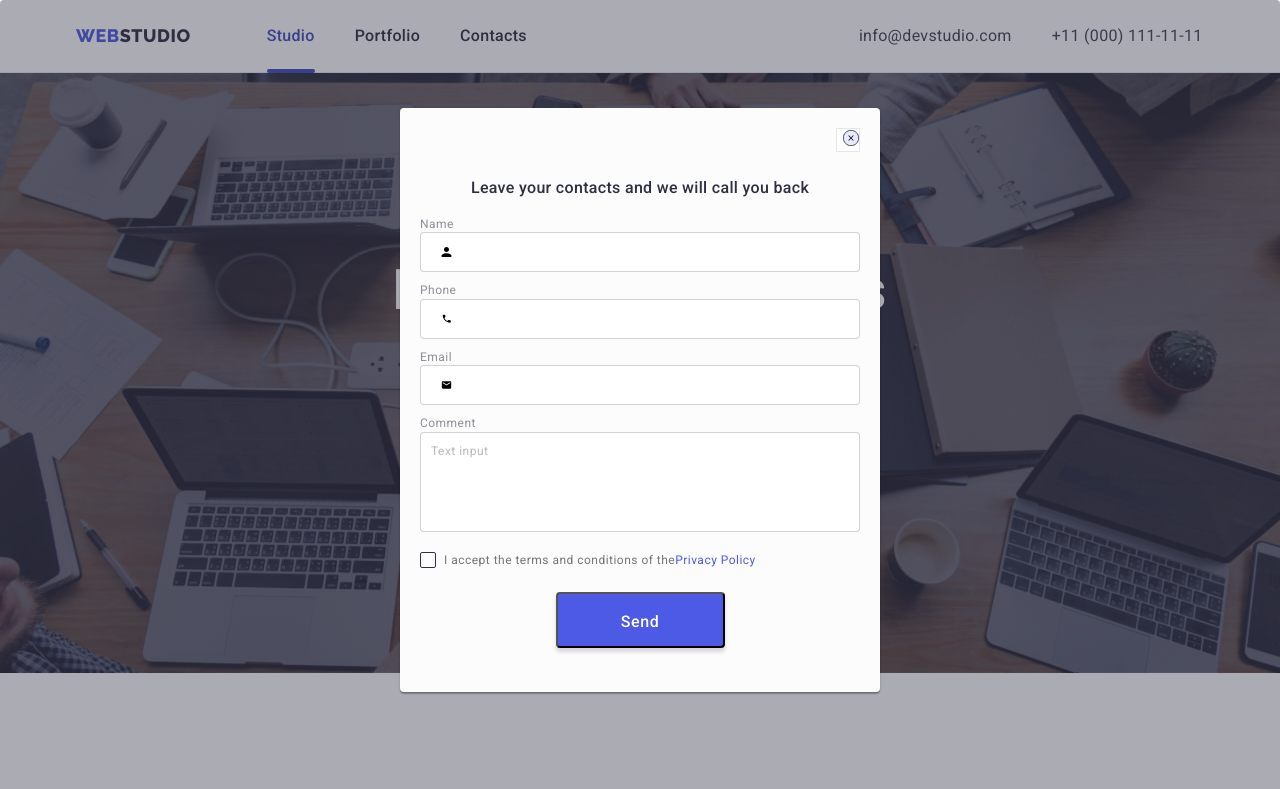
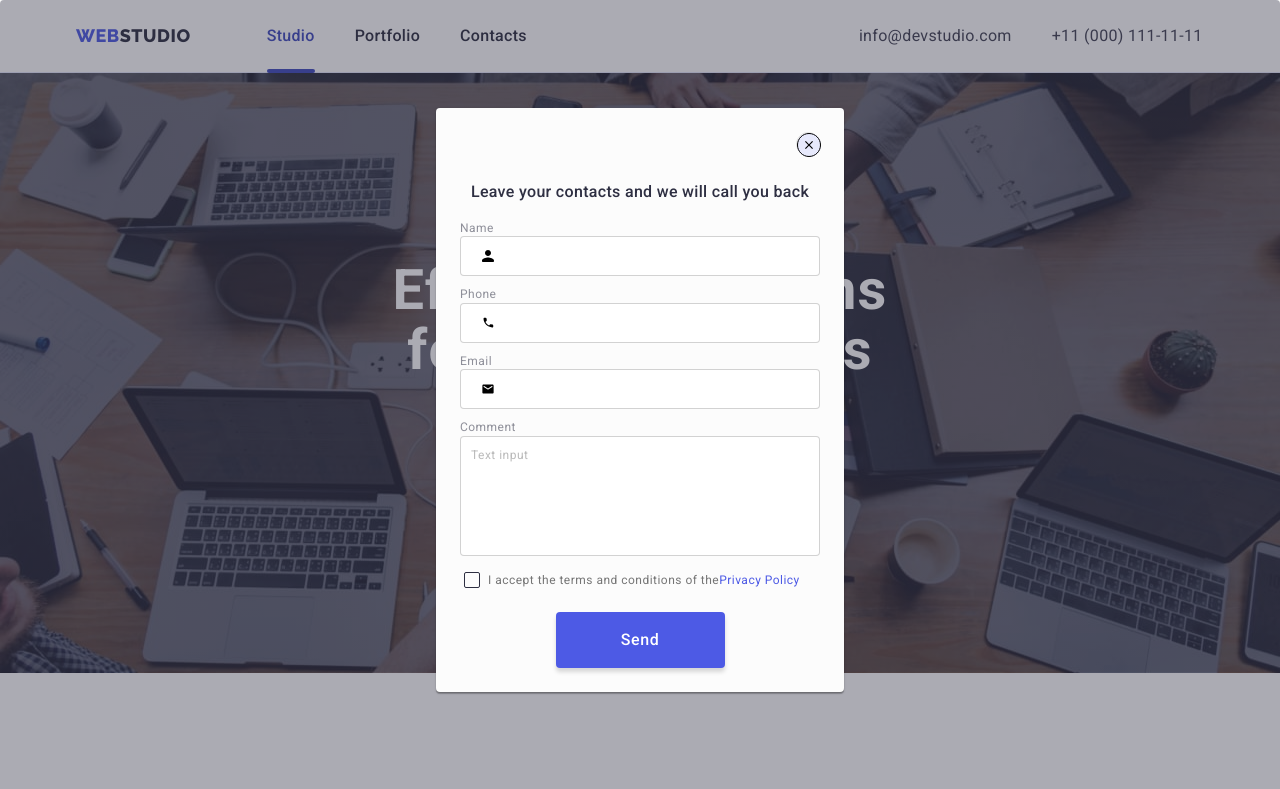
Before and after one commit to YuliiaBo/goit-markup-hw-06, a plain HTML site: page index.html in a window 1280 px wide. Both pictures are taken after a click on the button "Order Service". Shown: the top 789 px of the page. Drawn offline with nearby package versions, Linux system fonts and the light colour scheme.

Commit message:
add new v hw6

```diff
--- a/css/styles.css
+++ b/css/styles.css
@@ -18,7 +18,6 @@
   padding: 0;
   clip: rect(0 0 0 0);
   clip-path: inset(50%);
-  margin: -1px;
 }
 
 body {
@@ -638,7 +637,7 @@ img {
   position: absolute;
   top: 50%;
   left: 50%;
-  width: 480px;
+  width: 408px;
   min-height: 584px;
 
   transform: translate(-50%, -50%);
@@ -646,28 +645,27 @@ img {
   box-shadow: 0px 1px 1px rgba(0, 0, 0, 0.14), 0px 1px 3px rgba(0, 0, 0, 0.12),
     0px 2px 1px rgba(0, 0, 0, 0.2);
   border-radius: 4px;
-  padding: 20px;
+  padding: 72px 24px 24px 24px;
   transition: transform 250ms cubic-bezier(0.4, 0, 0.2, 1);
 }
 .modal-title {
-  font-family: "Roboto";
-  font-style: normal;
   font-weight: 500;
-  font-size: 16px;
-  line-height: 24px;
+  line-height: 1.5;
   text-align: center;
   letter-spacing: 0.02em;
   color: #2e2f42;
   margin-bottom: 14px;
 }
 .modal-close {
+  position: absolute;
+  top: 24px;
+  right: 24px;
+  border-radius: 50%;
+  padding: 0;
+  background: transparent;
+  border: 1px solid rgba(0, 0, 0, 0.1);
   width: 24px;
   height: 24px;
-  display: block;
-  margin-left: auto;
-  background: var(--main-background-colour);
-  border: 1px solid rgba(0, 0, 0, 0.1);
-  margin-bottom: 24px;
 }
 .modal-form {
 }
@@ -737,6 +735,7 @@ img {
   background: #4d5ae5;
   box-shadow: 0px 4px 4px rgba(0, 0, 0, 0.15);
   border-radius: 4px;
+  border: none;
   min-width: 169px;
   height: 56px;
   font-family: "Roboto";
@@ -749,6 +748,7 @@ img {
   color: #ffffff;
 }
 .modal-input-title {
+  margin-bottom: 4px;
   font-family: "Roboto";
   font-style: normal;
   font-weight: 400;
@@ -756,7 +756,6 @@ img {
   line-height: 16px;
   letter-spacing: 0.04em;
   color: #8e8f99;
-  margin-bottom: 4px;
 }
 .modal-field {
   margin-bottom: 8px;
@@ -772,6 +771,10 @@ img {
   left: 19px;
   top: 50%;
   transform: translateY(-50%);
+
+  transition-property: background-color, box-shadow;
+  transition-duration: 250ms;
+  transition-timing-function: cubic-bezier(0.4, 0, 0.2, 1);
 }
 .modal-input-icon-policy {
   position: relative;
@@ -787,8 +790,9 @@ img {
   margin-bottom: 24px;
 }
 .modal-commt {
+  display: block;
   width: 100%;
-  height: 100px;
+  height: 120px;
   border-radius: 4px;
   outline: transparent;
   padding-left: 40px;
@@ -828,6 +832,7 @@ img {
   letter-spacing: 0.04em;
   color: #757575;
   display: flex;
+  margin-left: 4px;
 }
 .modal-policy::before {
   content: "";
@@ -837,6 +842,7 @@ img {
   border-radius: 2px;
   display: block;
   margin-right: 8px;
+
   transition-property: background-color, box-shadow;
   transition-duration: 250ms;
   transition-timing-function: cubic-bezier(0.4, 0, 0.2, 1);
--- a/index.html
+++ b/index.html
@@ -470,7 +470,7 @@
     <div class="backdrop is-hidden" data-modal>
       <div class="modal">
         <button class="modal-close" data-modal-close type="button">
-          <svg width="16" height="16">
+          <svg width="24" height="24">
             <use href="./images/close.svg#icon-close"></use>
           </svg>
         </button>
@@ -480,7 +480,7 @@
           <label for="name" class="modal-input-title">Name</label>
             <div class="input-wrap">
               <input type="text" name="name" id="name" class="modal-input" placeholder=""></input>
-              <svg class="modal-input-icon" width="15" height="15">
+              <svg class="modal-input-icon" width="18" height="18">
               <use href="./images/icons.svg#icon-person"></use>
               </svg>
             </div>
@@ -489,7 +489,7 @@
           <label for="phone" class="modal-input-title">Phone</label>
             <div class="input-wrap">
               <input type="tel" name="phone" id="phone" class="modal-input" placeholder=""></input>
-              <svg class="modal-input-icon" width="15" height="15">
+              <svg class="modal-input-icon" width="18" height="18">
               <use href="./images/icons.svg#icon-phone"></use>
               </svg>
             </div>
@@ -498,7 +498,7 @@
           <label for="email" class="modal-input-title">Email</label>
             <div class="input-wrap">
               <input type="email" name="email" id="email" class="modal-input" placeholder=""></input>
-              <svg class="modal-input-icon" width="15" height="15">
+              <svg class="modal-input-icon" width="18" height="18">
               <use href="./images/icons.svg#icon-email"></use>
               </svg>
             </div>
@@ -513,11 +513,11 @@
               type="checkbox"
               name="policy"
               id="policy"
-              class="modal-check visually-hidden "
+              class="modal-check visually-hidden"
               placeholder=""
               value="true"
               required></input>
-              <label for="policy" class="modal-policy">I accept the terms and conditions of the <span class="accent"> Privacy Policy</span></p>
+              <label for="policy" class="modal-policy">   I accept the terms and conditions of the <span class="accent"> Privacy Policy</span></p>
               </label>
 
           </div>
```
